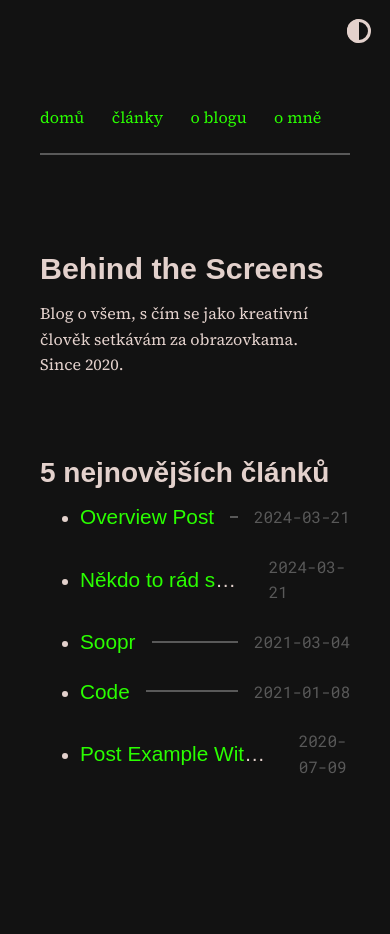
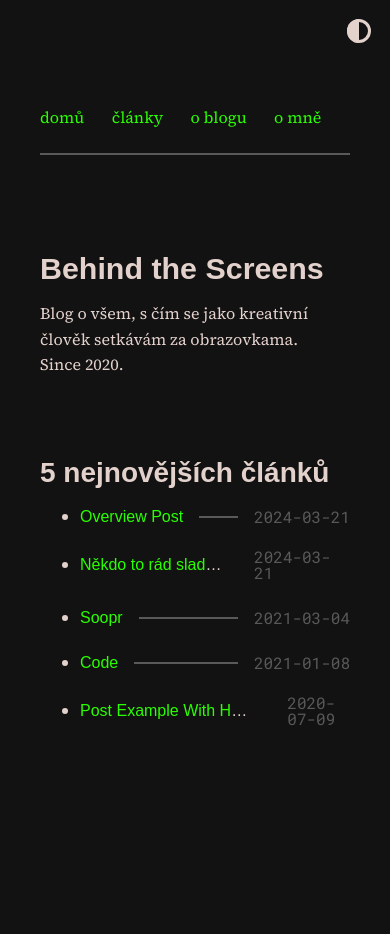
Before and after one commit to scherrer-txt/bts, a Jekyll site: the page built from index.md, in a window 390 px wide. Built offline with Jekyll 4.4.1, drawn with Linux system fonts in a browser that asks for light colours; some web fonts are replaced.

Commit message:
Update moonwalk.scss

```diff
--- a/_sass/moonwalk.scss
+++ b/_sass/moonwalk.scss
@@ -475,13 +475,13 @@ p code, li code {
 }
 
 .post-list-title {
-  font-size: 1.3rem;
-  line-height: 1.45rem;
+  font-size: 1rem;
+  line-height: 1rem;
 }
 
 .post-list-date {
     font-size: 1rem;
-    line-height: 1.6rem;
+    line-height: 1rem;
 }
 
   /* Add more styles as needed for small devices */
```
